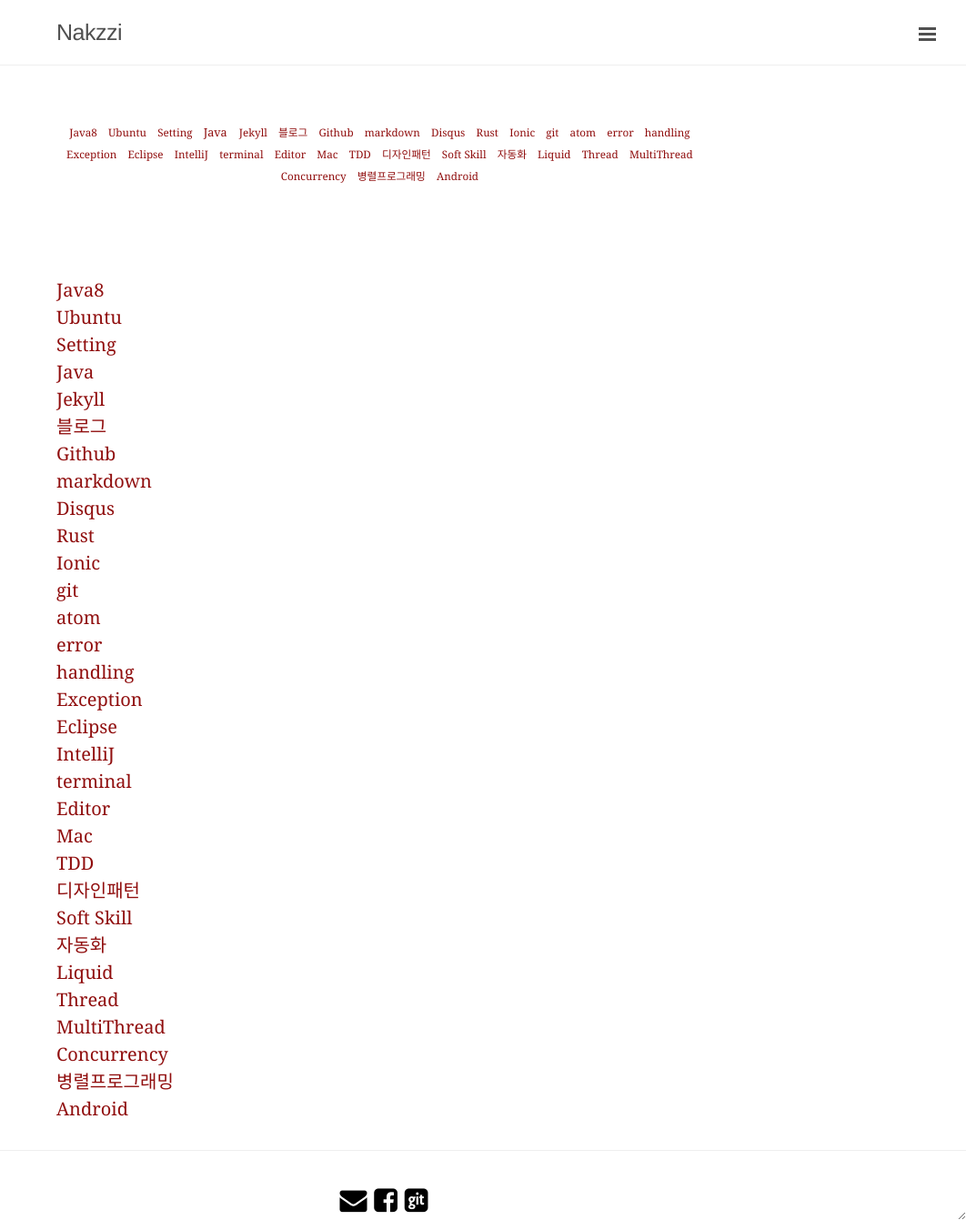
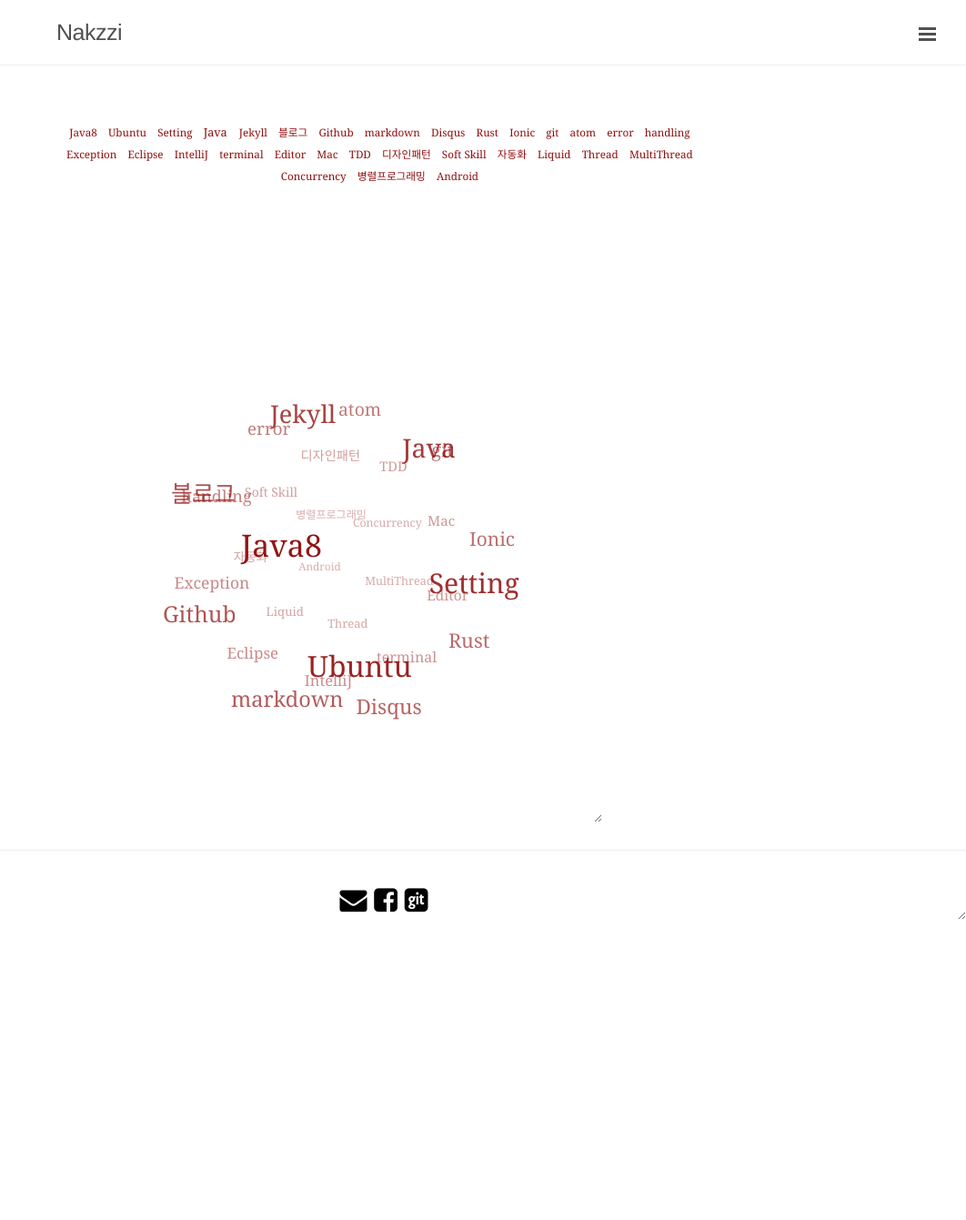
Before and after one commit to cholnh/cholnh.github.io, a Jekyll site: the page built from index.html, in a window 1280 px wide. Shown: the whole page at 91% size, without its empty margins (218-1280 px from the left). Built offline with Jekyll 4.4.1, drawn with Linux system fonts in a browser that asks for light colours; Markdown is read by kramdown in place of the engine named in the settings; the list of posts is cut into pages by our own code; after the commit the page ends 1011 px from its top, so only the background shows below that.

Commit message:
Update index.html

```diff
--- a/index.html
+++ b/index.html
@@ -59,7 +59,7 @@
         $('#tagcloud').tagoSphere(settings);
     });
 </script>
-<div class="tagcloud">
+<div id="tagcloud">
 	<ul>
 	{% for tag in site.tags %}
 		<li><a href="/tags/#{{ tag | first | slugize }}">{{ tag | first }}</a></li>
```
